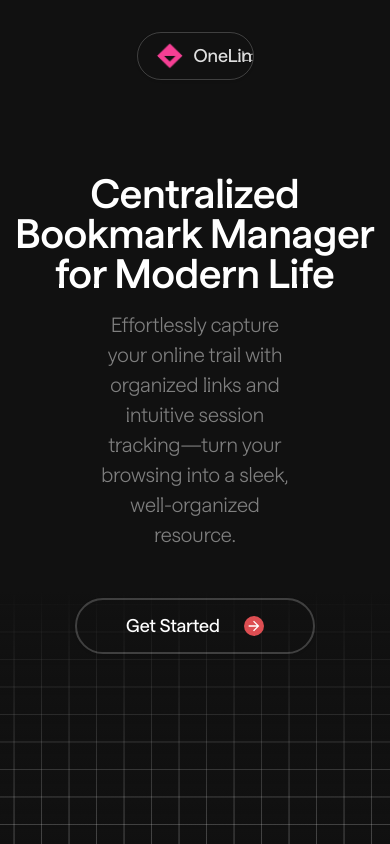
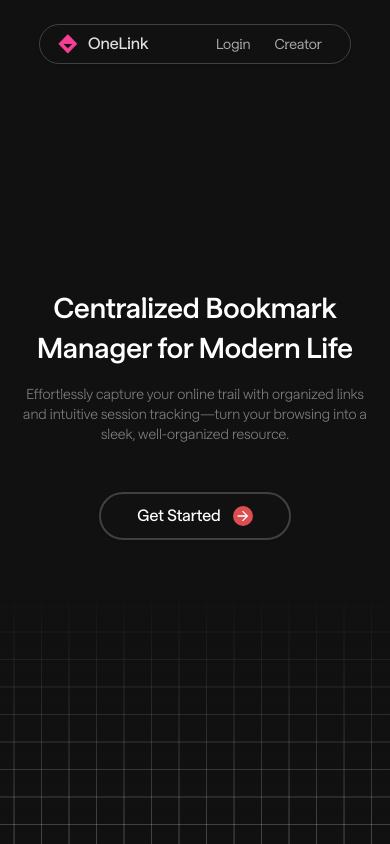
Before and after one commit to Keshav-Aneja/onelink, a React (Vite) app in the folder apps/web/: page / in a window 390 px wide. Built offline with nearby package versions, Linux system fonts and the light colour scheme; no server answers.

Commit message:
feat(ui): minor auth and hero page styling

```diff
--- a/apps/web/src/app/routes/authentication.tsx
+++ b/apps/web/src/app/routes/authentication.tsx
@@ -21,12 +21,12 @@ const AuthenticationPage = () => {
   return (
     <BaseWrapper className="--auth-background">
       <div className="w-full h-full flex justify-center items-center font-kustom">
-        <section className="h-full w-1/3 flex flex-col justify-center gap-6">
+        <section className="h-full w-4/5 md:w-1/3 flex flex-col justify-center gap-6">
           <span>
-            <h1 className="text-3xl xxl:text-4xl font-semibold">
+            <h1 className="text-2xl md:text-3xl xxl:text-4xl font-semibold">
               Welcome back
             </h1>
-            <p className="text-sm xxl:text-lg text-theme_secondary_white">
+            <p className="text-xs md:text-sm xxl:text-lg text-theme_secondary_white">
               Access your account now to effortlessly save pages you want to
               revisit.
             </p>
@@ -52,7 +52,7 @@ const AuthenticationPage = () => {
             </Button>
           </div>
         </section>
-        <div className="text-7xl xxl:text-8xl font-semibold fixed bottom-12 left-12 text-theme_secondary_white">
+        <div className="text-3xl md:text-7xl xxl:text-8xl font-semibold fixed bottom-12 left-12 text-theme_secondary_white">
           OneLink.
         </div>
       </div>
--- a/apps/web/src/components/headers/navigation-menu.tsx
+++ b/apps/web/src/components/headers/navigation-menu.tsx
@@ -4,7 +4,7 @@ import { Link } from "react-router";
 
 const NavigationMenu = () => {
   return (
-    <GlowCard className="w-[30%] min-h-12 xxl:min-h-16 rounded-full before:w-[30%] before:h-32 border-[1px] border-white/20 absolute top-8 xxl:top-16">
+    <GlowCard className="w-4/5 md:w-[30%] min-h-10 md:min-h-12 xxl:min-h-16 rounded-full before:w-[30%] before:h-32 border-[1px] border-white/20 absolute top-6 md:top-8 xxl:top-16">
       <nav className="bg-transparent w-full h-full flex items-center justify-between px-4">
         <div className="flex items-center gap-2">
           <img
@@ -12,20 +12,22 @@ const NavigationMenu = () => {
             alt=""
             width={120}
             height={120}
-            className="w-8 xxl:w-10 h-auto hue-rotate-90"
+            className="w-6 md:w-8 xxl:w-10 h-auto hue-rotate-90"
           />
-          <h3 className="text-lg xxl:text-xl font-medium">OneLink</h3>
+          <h3 className="text-base md:text-lg xxl:text-xl font-medium">
+            OneLink
+          </h3>
         </div>
         <ul className="flex items-center text-sm xxl:text-base text-theme_secondary_white/80">
           <Link
             to={paths.auth.root.getHref()}
-            className="hover:text-theme_primary_white px-3 py-1"
+            className="hover:text-theme_primary_white px-3 py-1 text-sm md:text-base"
           >
             Login
           </Link>
           <Link
             to="https://keshavaneja.in"
-            className="hover:text-theme_primary_white px-3 py-1"
+            className="hover:text-theme_primary_white px-3 py-1 text-sm md:text-base"
           >
             Creator
           </Link>
--- a/apps/web/src/sections/hero.tsx
+++ b/apps/web/src/sections/hero.tsx
@@ -17,21 +17,21 @@ const Hero = () => {
 
   return (
     <>
-      <h1 className="text-[2.5rem] md:text-[3.5rem] xl:text-[4rem] xxl-text-[5rem] leading-[2.5rem] md:leading-[3.5rem] xl:leading-[4rem] xxl:leading-[5rem]  text-center xl:max-w-[55vw] xxl:max-w-[50vw] font-semibold text-primary_text">
+      <h1 className="w-[90%] md:w-full text-[1.75rem] md:text-[3.5rem] xl:text-[4rem] xxl-text-[5rem] leading-[2.5rem] md:leading-[3.5rem] xl:leading-[4rem] xxl:leading-[5rem]  text-center xl:max-w-[55vw] xxl:max-w-[50vw] font-semibold text-primary_text">
         Centralized Bookmark Manager for Modern Life
       </h1>
-      <p className="text-[1.25rem] xxl:text-[1.5rem] font-light text-secondary_text text-center max-w-[50vw]">
+      <p className="text-sm md:text-base xxl:text-[1.5rem] font-light text-secondary_text text-center max-w-[90%] md:max-w-[50vw]">
         Effortlessly capture your online trail with organized links and
         intuitive session tracking—turn your browsing into a sleek,
         well-organized resource.
       </p>
       <GlowCard
-        className="w-60 h-14 xl:scale-80 xxl:scale-100 rounded-full before:w-60 before:h-20 border-[2px] border-white/20 text-white mt-8 cursor-pointer"
+        className="w-48 md:w-60 h-10 md:h-14 xl:scale-80 xxl:scale-100 rounded-full before:w-60 before:h-20 border-[2px] border-white/20 text-white mt-8 cursor-pointer"
         style={{ "--color-gradient": "red" }}
       >
         <Link
           to={sessionExists ? Pages.COLLECTIONS : Pages.AUTHENTICATION}
-          className="rounded-full w-full h-full flex items-center justify-center gap-6 cursor-pointer group hover:shadow-lg shadow-white/30  transition-all duration-200 ease-linear text-lg font-medium"
+          className="rounded-full w-full h-full flex items-center justify-center gap-3 md:gap-6 cursor-pointer group hover:shadow-lg shadow-white/30  transition-all duration-200 ease-linear text-base md:text-lg font-medium"
         >
           <span>Get Started</span>
           <IoMdArrowForward className="bg-primary rounded-full text-white text-xl p-0.5 group-hover:bg-primary/70 transition-all duration-200 ease-linear" />
```
